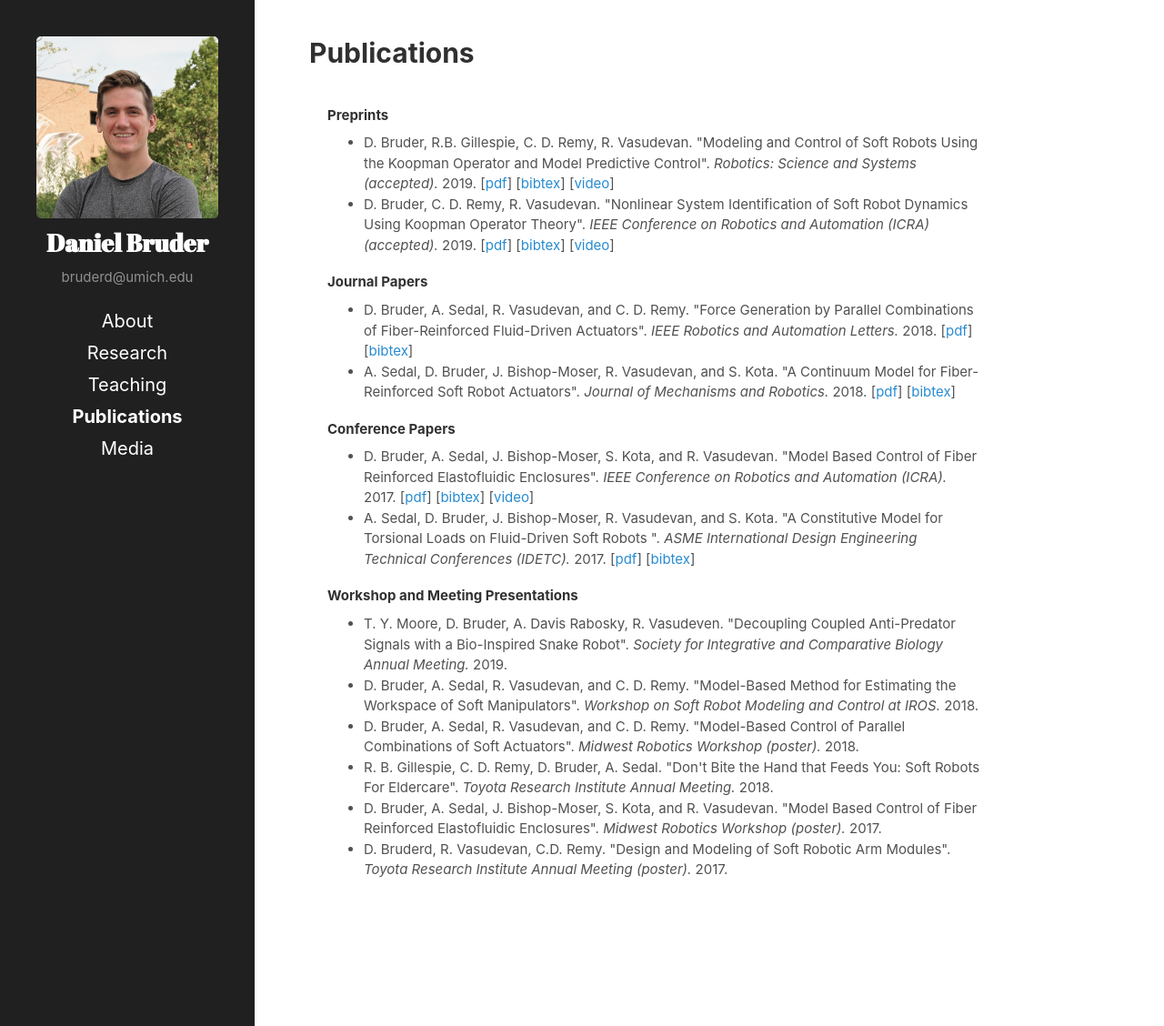
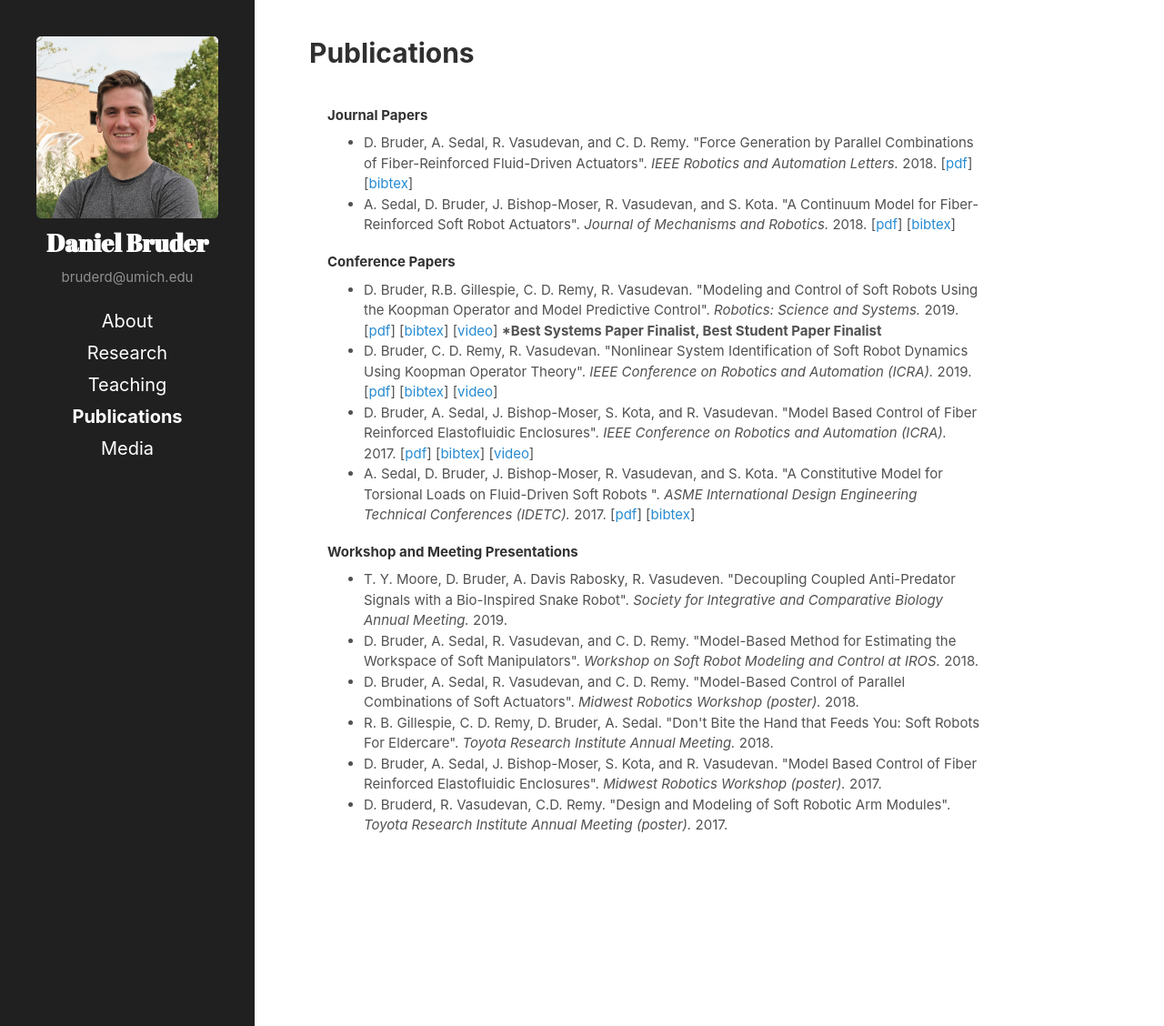
Before and after one commit to bruderd/danielbruder, a Jekyll site: the page built from pages/publications.html, in a window 1280 px wide and 1128 px high. Shown: the whole window at 91% size. Built offline with Jekyll 4.4.1, drawn with Linux system fonts in a browser that asks for light colours.

Commit message:
Added paper and video from RSS

```diff
--- a/_data/media.csv
+++ b/_data/media.csv
@@ -1,5 +1,6 @@
 Show,type,title,description,Location,alt,year
 TRUE,2_video,Model-Based Control of Fiber-Reinforced Elastofluidic Enclosures,"This is the accompanying video for our submission to ICRA 2017 entitled, ""Model Based Control of Fiber Reinforced Elastofluidic Enclosures,"" by Daniel Bruder, Audrey Sedal, Joshua Bishop-Moser, Sridhar Kota, and Ram Vasudevan.",https://www.youtube.com/embed/awPEsqR4HII,icra2017,2017
 TRUE,2_video,Engineering 100: Designs in Nature and Engineering,"This video showcases the course for which I was a GSI entitled, ""Engineering 100: Designs in Nature and Engineering."" For their final project, student teams designed and built remote-controlled robots to pick up ping-pong balls and other objects.",https://www.youtube.com/embed/gj81LYgeIEg,engin100,2017
-TRUE,2_video,Nonlinear System Identification of Soft Robot Dynamics,"This is the accompanying video for our submission to ICRA 2019 entitled, ""Nonlinear System Identification of Soft Robot Dynamics Using Koopman Operator Theory,"" by Daniel Bruder, C. David Remy, and Ram Vasudevan.",https://www.youtube.com/embed/f63M8kvTyPY,icra2019,2019
-TRUE,2_video,Modeling and Control of Soft Robots Using Koopman Operator Theory,"This is the accompanying video for our paper entitled ""Modeling and Control of Soft Robots Using the Koopman Operator and Model Predictive Control,"" by Daniel Bruder, R. Brent Gillespie, C. David Remy, and Ram Vasudevan.",https://www.youtube.com/embed/e35o2OPsQHs,rss2019,2019
+TRUE,2_video,Nonlinear System Identification of Soft Robot Dynamics,"This is the accompanying video for our ICRA 2019 paper entitled, ""Nonlinear System Identification of Soft Robot Dynamics Using Koopman Operator Theory,"" by Daniel Bruder, C. David Remy, and Ram Vasudevan.",https://www.youtube.com/embed/f63M8kvTyPY,icra2019,2019
+TRUE,2_video,Modeling and Control of Soft Robots Using Koopman Operator Theory,"This is the accompanying video for our RSS 2019 paper entitled ""Modeling and Control of Soft Robots Using the Koopman Operator and Model Predictive Control,"" by Daniel Bruder, R. Brent Gillespie, C. David Remy, and Ram Vasudevan.",https://www.youtube.com/embed/e35o2OPsQHs,rss2019,2019
+TRUE,2_video,Robotics: Science and Systems Spotlight Talk,This is the spotlight talk I gave at the Robotics: Science and Systems conference about our work on controlling soft robots. The corresponding paper was a finalist for the Best Systems Paper and Best Student Paper awards.,https://www.youtube.com/embed/yfgoRj7UQR4,talk_rss2019,2019
--- a/_data/publications.csv
+++ b/_data/publications.csv
@@ -1,5 +1,5 @@
-Authors,Show,Tag,Title,Publication,Year,Type,url,video,bibtex
-,FALSE,index,,,,,,,
+Authors,Show,Tag,Title,Publication,Year,Type,url,video,bibtex,award
+,FALSE,index,,,,,,,,
 "A. Sedal, D. Bruder, J. Bishop-Moser, R. Vasudevan, and S. Kota",TRUE,idetc2017,A Constitutive Model for Torsional Loads on Fluid-Driven Soft Robots ,ASME International Design Engineering Technical Conferences (IDETC),2017,02_Conference,http://proceedings.asmedigitalcollection.asme.org/proceeding.aspx?articleid=2662191,,"""@inproceedings{sedal2017constitutive,
   title={A constitutive model for torsional loads on fluid-driven soft robots},
   author={Sedal, Audrey and Bruder, Daniel and Bishop-Moser, Joshua and Vasudevan, Ram and Kota, Sridhar},
@@ -7,8 +7,8 @@
   pages={V05AT08A016--V05AT08A016},
   year={2017},
   organization={American Society of Mechanical Engineers}
-}"""
-"D. Bruderd, R. Vasudevan, C.D. Remy",TRUE,tri2017,Design and Modeling of Soft Robotic Arm Modules,Toyota Research Institute Annual Meeting (poster),2017,04_Presentation,,,
+}""",
+"D. Bruderd, R. Vasudevan, C.D. Remy",TRUE,tri2017,Design and Modeling of Soft Robotic Arm Modules,Toyota Research Institute Annual Meeting (poster),2017,04_Presentation,,,,
 "D. Bruder, A. Sedal, J. Bishop-Moser, S. Kota, and R. Vasudevan",TRUE,icra2017,Model Based Control of Fiber Reinforced Elastofluidic Enclosures,IEEE Conference on Robotics and Automation (ICRA),2017,02_Conference,https://ieeexplore.ieee.org/abstract/document/7989653,https://www.youtube.com/watch?v=awPEsqR4HII,"""@inproceedings{bruder2017model,
   title={Model based control of fiber reinforced elastofluidic enclosures},
   author={Bruder, Daniel and Sedal, Audrey and Bishop-Moser, Joshua and Kota, Sridhar and Vasudevan, Ram},
@@ -16,8 +16,8 @@
   pages={5539--5544},
   year={2017},
   organization={IEEE}
-}"""
-"D. Bruder, A. Sedal, J. Bishop-Moser, S. Kota, and R. Vasudevan",TRUE,mwrw2017,Model Based Control of Fiber Reinforced Elastofluidic Enclosures,Midwest Robotics Workshop (poster),2017,04_Presentation,,,
+}""",
+"D. Bruder, A. Sedal, J. Bishop-Moser, S. Kota, and R. Vasudevan",TRUE,mwrw2017,Model Based Control of Fiber Reinforced Elastofluidic Enclosures,Midwest Robotics Workshop (poster),2017,04_Presentation,,,,
 "A. Sedal, D. Bruder, J. Bishop-Moser, R. Vasudevan, and S. Kota",TRUE,jmr2018,A Continuum Model for Fiber-Reinforced Soft Robot Actuators,Journal of Mechanisms and Robotics,2018,01_Journal,http://mechanismsrobotics.asmedigitalcollection.asme.org/article.aspx?articleid=2671216,,"""@article{sedal2018continuum,
   title={A Continuum Model for Fiber-Reinforced Soft Robot Actuators},
   author={Sedal, Audrey and Bruder, Daniel and Bishop-Moser, Joshua and Vasudevan, Ram and Kota, Sridhar},
@@ -27,8 +27,8 @@
   pages={024501},
   year={2018},
   publisher={American Society of Mechanical Engineers}
-}"""
-"R. B. Gillespie, C. D. Remy, D. Bruder, A. Sedal",TRUE,tri2018,Don't Bite the Hand that Feeds You: Soft Robots For Eldercare,Toyota Research Institute Annual Meeting,2018,04_Presentation,,,
+}""",
+"R. B. Gillespie, C. D. Remy, D. Bruder, A. Sedal",TRUE,tri2018,Don't Bite the Hand that Feeds You: Soft Robots For Eldercare,Toyota Research Institute Annual Meeting,2018,04_Presentation,,,,
 "D. Bruder, A. Sedal, R. Vasudevan, and C. D. Remy",TRUE,ral2018,Force Generation by Parallel Combinations of Fiber-Reinforced Fluid-Driven Actuators,IEEE Robotics and Automation Letters,2018,01_Journal,https://ieeexplore.ieee.org/document/8419270,,"""@article{bruder2018force,
   title={Force generation by parallel combinations of fiber-reinforced fluid-driven actuators},
   author={Bruder, Daniel and Sedal, Audrey and Vasudevan, Ram and Remy, C David},
@@ -38,19 +38,19 @@
   pages={3999--4006},
   year={2018},
   publisher={IEEE}
-}"""
-"D. Bruder, A. Sedal, R. Vasudevan, and C. D. Remy",TRUE,mwrw2018,Model-Based Control of Parallel Combinations of Soft Actuators,Midwest Robotics Workshop (poster),2018,04_Presentation,,,
-"D. Bruder, A. Sedal, R. Vasudevan, and C. D. Remy",TRUE,srmc2018,Model-Based Method for Estimating the Workspace of Soft Manipulators,Workshop on Soft Robot Modeling and Control at IROS,2018,04_Presentation,,,
-"D. Bruder, C. D. Remy, R. Vasudevan",TRUE,icra2019,Nonlinear System Identification of Soft Robot Dynamics Using Koopman Operator Theory,IEEE Conference on Robotics and Automation (ICRA) (accepted),2019,03_Preprint,https://arxiv.org/pdf/1810.06637.pdf,https://youtu.be/f63M8kvTyPY,"""@article{bruder2018nonlinear,
+}""",
+"D. Bruder, A. Sedal, R. Vasudevan, and C. D. Remy",TRUE,mwrw2018,Model-Based Control of Parallel Combinations of Soft Actuators,Midwest Robotics Workshop (poster),2018,04_Presentation,,,,
+"D. Bruder, A. Sedal, R. Vasudevan, and C. D. Remy",TRUE,srmc2018,Model-Based Method for Estimating the Workspace of Soft Manipulators,Workshop on Soft Robot Modeling and Control at IROS,2018,04_Presentation,,,,
+"D. Bruder, C. D. Remy, R. Vasudevan",TRUE,icra2019,Nonlinear System Identification of Soft Robot Dynamics Using Koopman Operator Theory,IEEE Conference on Robotics and Automation (ICRA),2019,02_Conference,https://arxiv.org/pdf/1810.06637.pdf,https://youtu.be/f63M8kvTyPY,"""@article{bruder2018nonlinear,
   title={Nonlinear system identification of soft robot dynamics using koopman operator theory},
   author={Bruder, Daniel and Remy, C David and Vasudevan, Ram},
   journal={arXiv preprint arXiv:1810.06637},
   year={2018}
-}"""
-"T. Y. Moore, D. Bruder, A. Davis Rabosky, R. Vasudeven",TRUE,sicb2019,Decoupling Coupled Anti-Predator Signals with a Bio-Inspired Snake Robot,Society for Integrative and Comparative Biology Annual Meeting,2019,04_Presentation,,,
-"D. Bruder, R.B. Gillespie, C. D. Remy, R. Vasudevan",TRUE,rss2019,Modeling and Control of Soft Robots Using the Koopman Operator and Model Predictive Control,Robotics: Science and Systems (accepted),2019,03_Preprint,https://arxiv.org/pdf/1902.02827.pdf,https://youtu.be/e35o2OPsQHs,"""@article{bruder2019modeling,
+}""",
+"T. Y. Moore, D. Bruder, A. Davis Rabosky, R. Vasudeven",TRUE,sicb2019,Decoupling Coupled Anti-Predator Signals with a Bio-Inspired Snake Robot,Society for Integrative and Comparative Biology Annual Meeting,2019,04_Presentation,,,,
+"D. Bruder, R.B. Gillespie, C. D. Remy, R. Vasudevan",TRUE,rss2019,Modeling and Control of Soft Robots Using the Koopman Operator and Model Predictive Control,Robotics: Science and Systems,2019,02_Conference,https://arxiv.org/pdf/1902.02827.pdf,https://youtu.be/e35o2OPsQHs,"""@article{bruder2019modeling,
   title={Modeling and Control of Soft Robots Using the Koopman Operator and Model Predictive Control},
   author={Bruder, Daniel and Gillespie, Brent and Remy, C David and Vasudevan, Ram},
   journal={arXiv preprint arXiv:1902.02827},
   year={2019}
-}"""
+}""","Best Systems Paper Finalist, Best Student Paper Finalist"
--- a/pages/publications.html
+++ b/pages/publications.html
@@ -7,19 +7,24 @@
 
 <div class="container">
 
-  <h4>Preprints</h4>
-  <ul>
+  {% assign showpreprints = true %}
   {% for paper in site.data.publications reversed %}
   {% if paper.Type == "03_Preprint" %}
+    {% if showpreprints %}
+      <h4>Preprints</h4>
+      {% assign showpreprints = false %}
+    {% endif %}
+    <ul>
       {% assign bibtexLoc = page.url | append: "bibtex/" | append: paper.Tag %}
       <li> {{ paper.Authors }}. "{{ paper.Title }}". <i> {{ paper.Publication }}. </i> {{ paper.Year }}.
         {% if paper.url %} [<a href="{{ paper.url }}" target="_blank">pdf</a>]{% endif %}
         {% if paper.bibtex %} [<a href="{{ bibtexLoc }}">bibtex</a>]{% endif %}
         {% if paper.video %} [<a href="{{ paper.video }}" target="_blank">video</a>]{% endif %}
+        {% if paper.award %} <b> *{{ paper.award }} </b> {% endif %}
       </li>
+    </ul>
   {% endif %}
   {% endfor %}
-  </ul>
 
   <h4>Journal Papers</h4>
   <ul>
@@ -30,6 +35,7 @@
           {% if paper.url %} [<a href="{{ paper.url }}" target="_blank">pdf</a>]{% endif %}
           {% if paper.bibtex %} [<a href="{{ bibtexLoc }}">bibtex</a>]{% endif %}
           {% if paper.video %} [<a href="{{ paper.video }}" target="_blank">video</a>]{% endif %}
+          {% if paper.award %} <b> *{{ paper.award }} </b> {% endif %}
         </li>
       {% endif %}
     {% endfor %}
@@ -44,6 +50,7 @@
           {% if paper.url %} [<a href="{{ paper.url }}" target="_blank">pdf</a>]{% endif %}
           {% if paper.bibtex %} [<a href="{{ bibtexLoc }}">bibtex</a>]{% endif %}
           {% if paper.video %} [<a href="{{ paper.video }}" target="_blank">video</a>]{% endif %}
+          {% if paper.award %} <b> *{{ paper.award }} </b> {% endif %}
         </li>
       {% endif %}
     {% endfor %}
@@ -58,6 +65,7 @@
           {% if paper.url %} [<a href="{{ paper.url }}" target="_blank">pdf</a>]{% endif %}
           {% if paper.bibtex %} [<a href="{{ bibtexLoc }}">bibtex</a>]{% endif %}
           {% if paper.video %} [<a href="{{ paper.video }}" target="_blank">video</a>]{% endif %}
+          {% if paper.award %} <b> *{{ paper.award }} </b> {% endif %}
         </li>
       {% endif %}
     {% endfor %}
```
Also changed, not shown: 3 other files. Lines whose indentation alone changed are shown as unchanged.
